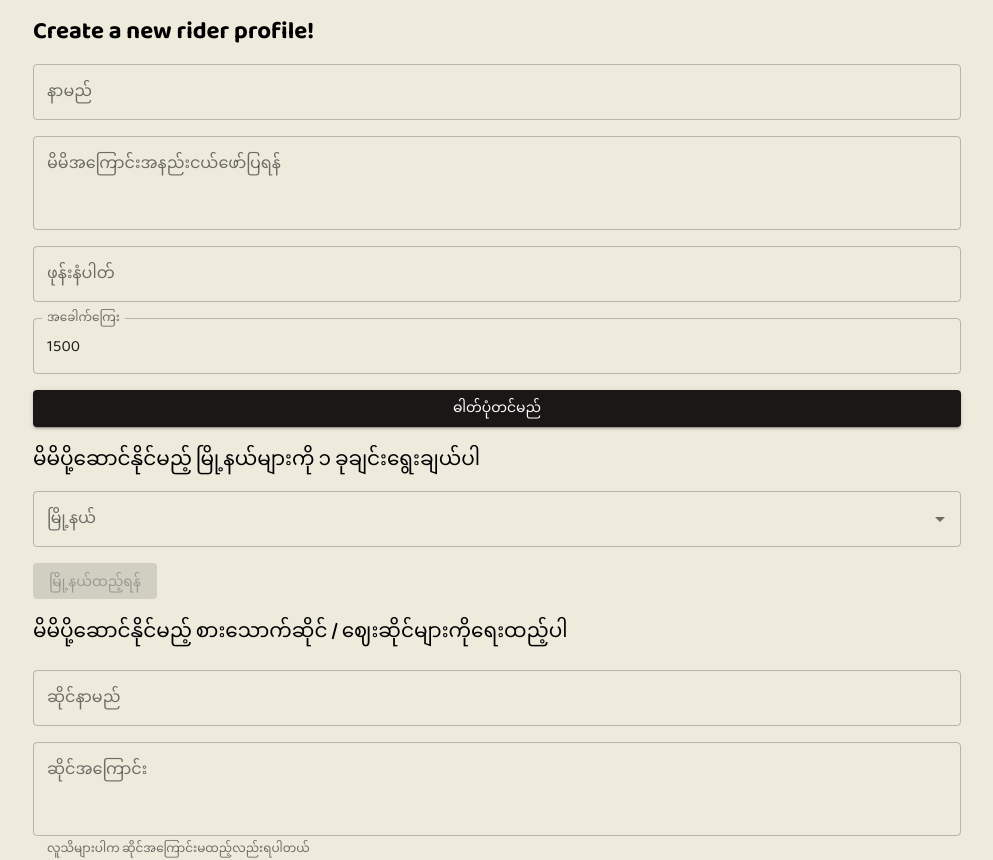
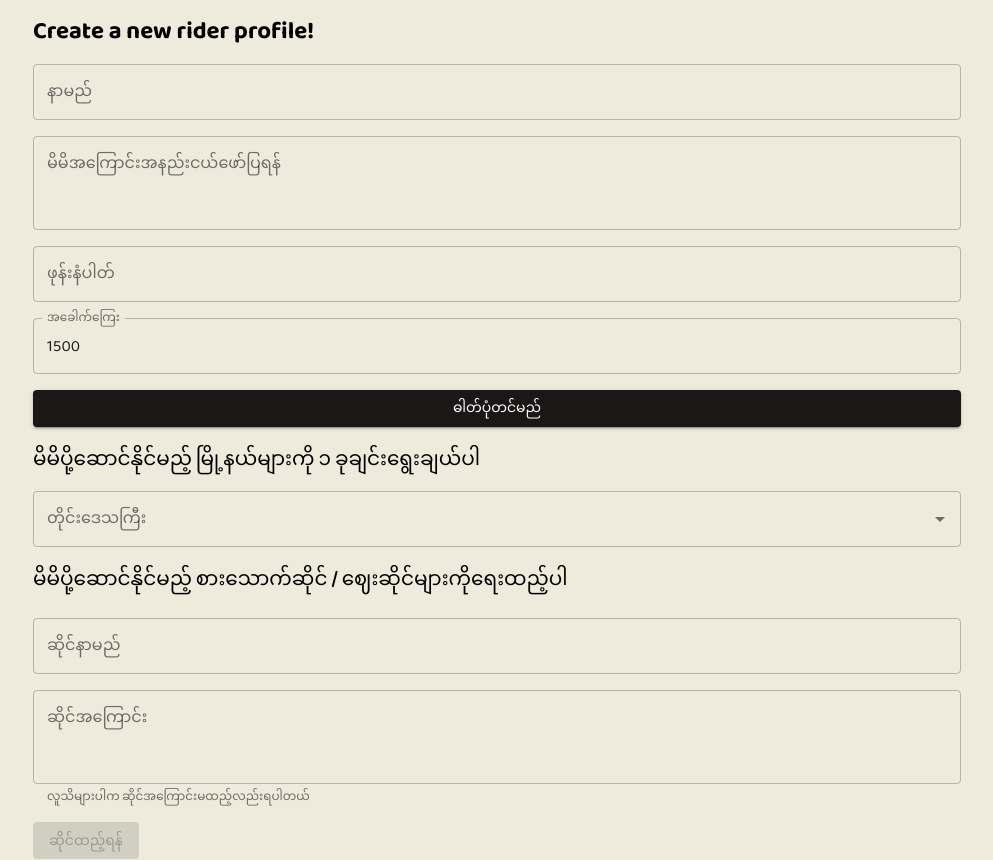
Before and after one commit to halchester/spring-delivery, a React (Create React App) app: page /rider/signup in a window 1280 px wide. Shown: the top 860 px of the page, without its empty margins (143-1136 px from the left). Built offline with nearby package versions, Linux system fonts and the light colour scheme.

Commit message:
feat: add state

```diff
--- a/src/pages/RiderEdit.js
+++ b/src/Rider/RiderEdit.js
@@ -14,7 +14,7 @@ import { Autocomplete } from "@material-ui/lab";
 import { useEffect, useState } from "react";
 import axios from "../api/index";
 import { useHistory } from "react-router";
-import townshipData from "../SignupRider/townships";
+import { townshipData } from "../utils/townshipData";
 import { riderSignUpValidation } from "../utils/formValidation/index";
 
 const useStyle = makeStyles((theme) => ({
--- a/src/SignupRider/SignupRider.js
+++ b/src/Rider/SignupRider.js
@@ -8,7 +8,7 @@ import {
 } from "@material-ui/core";
 import { Formik } from "formik";
 import Autocomplete from "@material-ui/lab/Autocomplete";
-import townshipData from "./townships.js";
+import { MandalayData, YangonData } from "../utils/townshipData.js";
 import { useState } from "react";
 import axios from "../api/index";
 import Spinner from "../utils/Spinner/Spinner";
@@ -40,9 +40,11 @@ const SignupRider = () => {
   const [shopName, setShopName] = useState("");
   const [shopDescription, setShopDescription] = useState("");
 
+  // For state,
+  const [state, setState] = useState("");
+
   // For townships
   const [townships, setTownships] = useState([]);
-  const [tsp, setTsp] = useState("");
 
   // For image
   const [imageURL, setImageURL] = useState("");
@@ -60,18 +62,8 @@ const SignupRider = () => {
     setShopDescription("");
   };
 
-  const addNewTownshipHandler = (e) => {
-    e.preventDefault();
-    setTownships((prevTsps) => [...prevTsps, tsp]);
-    setTsp("");
-  };
-
   const handleDelete = (shopToDelete) => () => {
     setShops((shop) => shop.filter((shop) => shop.name !== shopToDelete.name));
-  };
-
-  const handleDeleteTsp = (shopToDelete) => () => {
-    setTownships((shop) => shop.filter((shop) => shop !== shopToDelete));
   };
 
   const imageUploadHandler = (e) => {
@@ -89,6 +81,7 @@ const SignupRider = () => {
   const formikInitialValues = {
     name: "",
     detail: "",
+    state: "",
     township: [],
     phoneNumber: "",
     expectedMoney: 1500,
@@ -112,6 +105,7 @@ const SignupRider = () => {
             availableShops,
             detail,
             expectedMoney,
+            state,
           },
           { resetForm }
         ) => {
@@ -121,6 +115,7 @@ const SignupRider = () => {
           const payload = {
             name,
             picURL: imageURL,
+            state,
             township,
             expectedMoney,
             availableShops,
@@ -226,39 +221,46 @@ const SignupRider = () => {
             <Typography className={classes.input} variant="h6" gutterBottom>
               မိမိပို့ဆောင်နိုင်မည့် မြို့နယ်များကို ၁ ခုချင်းရွေးချယ်ပါ
             </Typography>
-            {townships.map((item, i) => (
-              <Chip
-                color="secondary"
-                key={i}
-                variant="outlined"
-                label={item}
-                onDelete={handleDeleteTsp(item)}
-                className={classes.chip}
-              />
-            ))}
             <Autocomplete
-              value={tsp}
-              label="မြို့နယ်"
-              options={townshipData}
+              value={state}
+              label="တိုင်းဒေသကြီး"
+              options={["Yangon", "Mandalay"]}
               fullWidth
               renderInput={(params) => (
-                <TextField {...params} label="မြို့နယ်" variant="outlined" />
+                <TextField
+                  {...params}
+                  label="တိုင်းဒေသကြီး"
+                  variant="outlined"
+                />
               )}
               onChange={(e, newValue) => {
+                console.log(newValue);
                 e.preventDefault();
-                setTsp(newValue);
+                setState(newValue);
               }}
               className={classes.input}
             />
-            <Button
-              variant="contained"
-              color="primary"
-              className={classes.input}
-              disabled={!tsp}
-              onClick={(e) => addNewTownshipHandler(e)}
-            >
-              မြို့နယ်ထည့်ရန်
-            </Button>
+            {state ? (
+              <Autocomplete
+                multiple
+                value={townships}
+                label="မြို့နယ်"
+                filterSelectedOptions
+                options={state === "Yangon" ? YangonData : MandalayData}
+                getOptionDisabled={(townshipData) =>
+                  townshipData === "Yangon" || townshipData === "Mandalay"
+                }
+                fullWidth
+                renderInput={(params) => (
+                  <TextField {...params} label="မြို့နယ်" variant="outlined" />
+                )}
+                onChange={(e, newValue) => {
+                  setTownships(newValue);
+                }}
+                className={classes.input}
+              />
+            ) : null}
+
             <Typography variant="h6" className={classes.input} gutterBottom>
               မိမိပို့ဆောင်နိုင်မည့် စားသောက်ဆိုင် / ဈေးဆိုင်များကိုရေးထည့်ပါ
             </Typography>
--- a/src/SignupRider/townships.js
+++ /dev/null
@@ -1,31 +0,0 @@
-module.exports = [
-  "Dagon Myothit(ဒဂုံမြို့သစ်)",
-  "Pazundaung(ပုဇွန်တောင်)",
-  "Kyauktada(ကျောက်တံတား)",
-  "Lanmadaw(လမ်းမတော်)",
-  "Botahtaung(ဗိုလ်တထောင်)",
-  "Mayangone(မရမ်းကုန်း)",
-  "Kyeemyindaing(ကြည့်မြင်တိုင်)",
-  "Latha(လသာ)",
-  "Mingalartaungnyunt(မင်္ဂလာတောင်ညွန်)",
-  "Tamwe(တာမွေ)",
-  "Thaketa(သာကေတ)",
-  "Ahlone(အလုံ)",
-  "Shwepyithar(ရွှေပြည်သာ)",
-  "Sanchaung(စမ်းချောင်း)",
-  "North Okkalapa(မြောက်ဥက္ကလာပ)",
-  "Yankin(ရန်ကင်း)",
-  "Thanlyin(သန်လျှင်)",
-  "Mingaladon(မင်္ဂလာဒုံ)",
-
-  "Kamaryut(ကမာရွတ်)",
-  "Thingangyun(သင်္ဃန်းကျွန်း)",
-  "Bahan(ဗဟန်း)",
-  "Dawbon(ဒေါပုံ)",
-  "Pabedan(ပန်းပဲတန်း)",
-  "Dagon(ဒဂုံ)",
-  "South Okkalapa(တောင်ဥက္ကလာပ)",
-  "Taikkyi(တိုက်ကြီး)",
-  "Hlaing(လှိုင်)",
-  "Hlaingtharya(လှိုင်သာယာ)",
-];
--- a/src/components/PersonCard.js
+++ b/src/components/PersonCard.js
@@ -9,8 +9,8 @@ import {
 } from "@material-ui/core";
 import React from "react";
 import { useHistory } from "react-router";
-import Township from "./Township";
-import Shop from "./Shop";
+import Township from "./UI/Township";
+import Shop from "./UI/Shop";
 
 const useStyle = makeStyles((theme) => ({
   shopContainer: {
--- a/src/pages/Customer.js
+++ b/src/pages/Customer.js
@@ -54,6 +54,7 @@ const Customer = () => {
       <Typography variant="h6">
         မှာယူ/ပို့ဆောင်လိုသည့် မြို့နယ်ကို ရေးထည့်ပြီး rider ရွေးချယ်ပါ။
       </Typography>
+
       <hr />
       <Grid container spacing={2} className={classes.bodyContainer}>
         {query
--- /dev/null
+++ b/src/utils/townshipData.js
@@ -0,0 +1,89 @@
+export const townshipData = [
+  "Dagon Myothit(ဒဂုံမြို့သစ်)",
+  "Pazundaung(ပုဇွန်တောင်)",
+  "Kyauktada(ကျောက်တံတား)",
+  "Lanmadaw(လမ်းမတော်)",
+  "Botahtaung(ဗိုလ်တထောင်)",
+  "Mayangone(မရမ်းကုန်း)",
+  "Kyeemyindaing(ကြည့်မြင်တိုင်)",
+  "Latha(လသာ)",
+  "Mingalartaungnyunt(မင်္ဂလာတောင်ညွန်)",
+  "Tamwe(တာမွေ)",
+  "Thaketa(သာကေတ)",
+  "Ahlone(အလုံ)",
+  "Shwepyithar(ရွှေပြည်သာ)",
+  "Sanchaung(စမ်းချောင်း)",
+  "North Okkalapa(မြောက်ဥက္ကလာပ)",
+  "Yankin(ရန်ကင်း)",
+  "Thanlyin(သန်လျှင်)",
+  "Mingaladon(မင်္ဂလာဒုံ)",
+  "Kamaryut(ကမာရွတ်)",
+  "Thingangyun(သင်္ဃန်းကျွန်း)",
+  "Bahan(ဗဟန်း)",
+  "Dawbon(ဒေါပုံ)",
+  "Pabedan(ပန်းပဲတန်း)",
+  "Dagon(ဒဂုံ)",
+  "South Okkalapa(တောင်ဥက္ကလာပ)",
+  "Taikkyi(တိုက်ကြီး)",
+  "Hlaing(လှိုင်)",
+  "Hlaingtharya(လှိုင်သာယာ)",
+
+  "Pyin Oo Lwin(ပြင်ဦးလွင်)",
+  "Kyaukse (ကျောက်ဆည်)",
+  "Chanmyathazi(ချမ်းမြသာစည်)",
+  "Chanayethazan(ချမ်းအေးသာဇံ)",
+  "Thazi(သာစည်)",
+  "Pyigyitagon(ပြည်ကြီးတံခွန်)",
+  "Meiktila(မိတ္ထီလာ)",
+  "Aungmyaythazan(အောင်မြေသာဇံ)",
+  "Tada-U(တံတားဦး)",
+  "Mahaaungmyay(မဟာအောင်မြေ)",
+  "Pyawbwe(ပျော်ဘွယ်)",
+  "Amarapura(အမရပူရ)",
+];
+
+export const YangonData = [
+  "Dagon Myothit(ဒဂုံမြို့သစ်)",
+  "Pazundaung(ပုဇွန်တောင်)",
+  "Kyauktada(ကျောက်တံတား)",
+  "Lanmadaw(လမ်းမတော်)",
+  "Botahtaung(ဗိုလ်တထောင်)",
+  "Mayangone(မရမ်းကုန်း)",
+  "Kyeemyindaing(ကြည့်မြင်တိုင်)",
+  "Latha(လသာ)",
+  "Mingalartaungnyunt(မင်္ဂလာတောင်ညွန်)",
+  "Tamwe(တာမွေ)",
+  "Thaketa(သာကေတ)",
+  "Ahlone(အလုံ)",
+  "Shwepyithar(ရွှေပြည်သာ)",
+  "Sanchaung(စမ်းချောင်း)",
+  "North Okkalapa(မြောက်ဥက္ကလာပ)",
+  "Yankin(ရန်ကင်း)",
+  "Thanlyin(သန်လျှင်)",
+  "Mingaladon(မင်္ဂလာဒုံ)",
+  "Kamaryut(ကမာရွတ်)",
+  "Thingangyun(သင်္ဃန်းကျွန်း)",
+  "Bahan(ဗဟန်း)",
+  "Dawbon(ဒေါပုံ)",
+  "Pabedan(ပန်းပဲတန်း)",
+  "Dagon(ဒဂုံ)",
+  "South Okkalapa(တောင်ဥက္ကလာပ)",
+  "Taikkyi(တိုက်ကြီး)",
+  "Hlaing(လှိုင်)",
+  "Hlaingtharya(လှိုင်သာယာ)",
+];
+
+export const MandalayData = [
+  "Pyin Oo Lwin(ပြင်ဦးလွင်)",
+  "Kyaukse (ကျောက်ဆည်)",
+  "Chanmyathazi(ချမ်းမြသာစည်)",
+  "Chanayethazan(ချမ်းအေးသာဇံ)",
+  "Thazi(သာစည်)",
+  "Pyigyitagon(ပြည်ကြီးတံခွန်)",
+  "Meiktila(မိတ္ထီလာ)",
+  "Aungmyaythazan(အောင်မြေသာဇံ)",
+  "Tada-U(တံတားဦး)",
+  "Mahaaungmyay(မဟာအောင်မြေ)",
+  "Pyawbwe(ပျော်ဘွယ်)",
+  "Amarapura(အမရပူရ)",
+];
```
Also changed, not shown: src/App.js (+4 -4 lines), src/Rider/RiderDetail.js (renamed from src/pages/RiderDetail.js), src/Rider/SignupSuccess.js (renamed from src/SignupRider/SignupSuccess.js), src/components/UI/Shop.js (renamed from src/components/Shop.js), src/components/UI/Township.js (renamed from src/components/Township.js), 1 other file (tests, documents, lock files or other folders).
